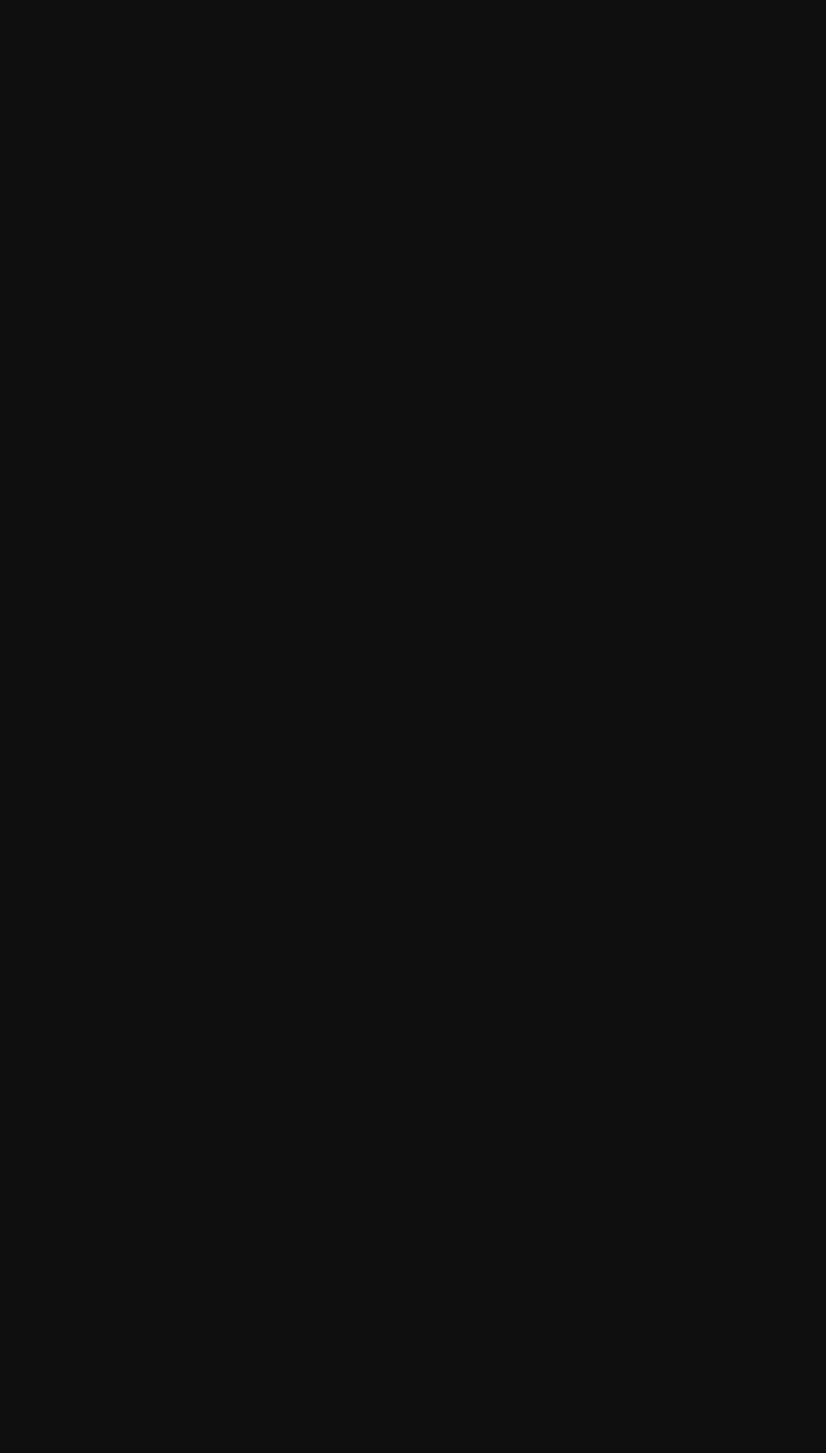
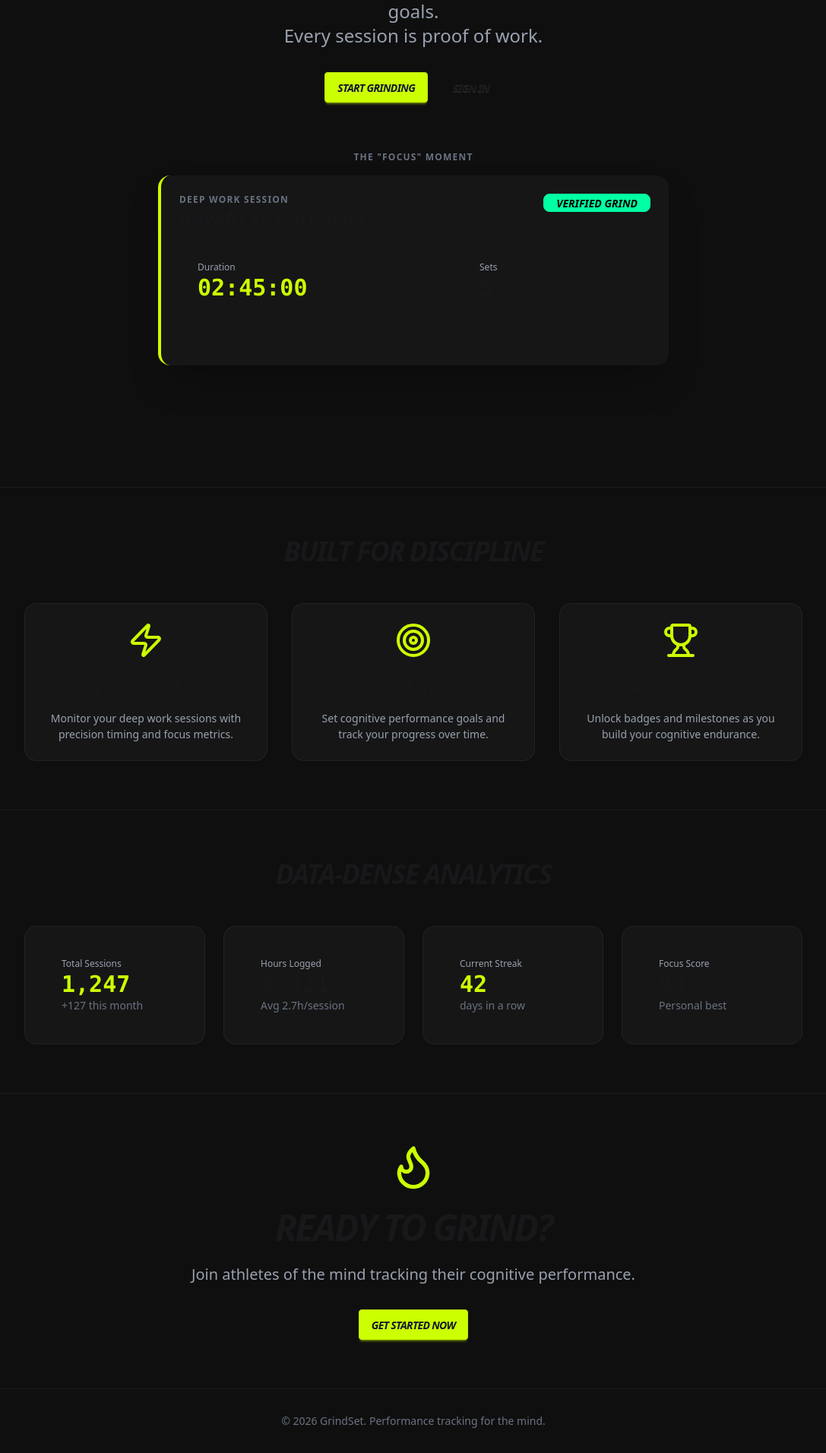
Before and after one commit to jeyeldotgit/GrindSet, a React (Vite) app in the folder client/: page / in a window 1280 px wide. Shown: the part 361-2274 px from the top of the page at 76% size, without its empty margins (96-1183 px from the left). Before the commit the page ends 800 px from the top, so only its background shows below. Built offline with nearby package versions, Linux system fonts and the light colour scheme.

Commit message:
feat(client): created landing page

```diff
--- a/client/src/pages/public/LandingPage.tsx
+++ b/client/src/pages/public/LandingPage.tsx
@@ -1,7 +1,174 @@
+import { Link } from "react-router-dom";
+import { Zap, Target, Trophy, Flame } from "lucide-react";
+import { Navbar, Button, GrindCard, StatDisplay } from "../../components/ui";
+
 const LandingPage = () => {
   return (
-    <div>
-      <h1>LandingPage</h1>
+    <div className="min-h-screen bg-base-100">
+      <Navbar
+        items={[
+          { label: "Login", path: "/login" },
+          { label: "Sign Up", path: "/register" },
+        ]}
+      />
+
+      {/* Hero Section */}
+      <section className="container mx-auto px-4 py-16 md:py-24">
+        <div className="text-center mb-16">
+          <h1 className="text-5xl md:text-7xl font-black italic uppercase tracking-tighter text-primary mb-6">
+            PERFORMANCE TRACKER
+            <br />
+            FOR THE MIND
+          </h1>
+          <p className="text-xl md:text-2xl text-gray-400 mb-8 max-w-2xl mx-auto">
+            Track your cognitive endurance and focus on your study goals.
+            <br />
+            Every session is proof of work.
+          </p>
+          <div className="flex gap-4 justify-center flex-wrap">
+            <Link to="/register">
+              <Button className="text-gray-900">Start Grinding</Button>
+            </Link>
+            <Link to="/login">
+              <Button variant="ghost">Sign In</Button>
+            </Link>
+          </div>
+        </div>
+
+        {/* Example Grind Card */}
+        <div className="max-w-2xl mx-auto mb-16">
+          <p className="text-xs font-bold text-gray-500 uppercase tracking-widest text-center mb-4">
+            The "Focus" Moment
+          </p>
+          <GrindCard
+            title="ADVANCED CALCULUS"
+            subtitle="Deep Work Session"
+            duration="02:45:00"
+            sets={5}
+            notes="Focused on integration by parts. 30 pages read."
+            verified
+          />
+        </div>
+      </section>
+
+      {/* Features Section */}
+      <section className="container mx-auto px-4 py-16 border-t border-white/5">
+        <h2 className="text-3xl md:text-4xl font-black italic uppercase tracking-tighter text-center mb-12">
+          Built for Discipline
+        </h2>
+        <div className="grid md:grid-cols-3 gap-8 max-w-5xl mx-auto">
+          <div className="card bg-neutral border border-white/5">
+            <div className="card-body items-center text-center">
+              <Zap className="w-12 h-12 text-primary mb-4" />
+              <h3 className="card-title text-xl font-black italic mb-2">
+                Session Tracking
+              </h3>
+              <p className="text-gray-400">
+                Monitor your deep work sessions with precision timing and focus
+                metrics.
+              </p>
+            </div>
+          </div>
+          <div className="card bg-neutral border border-white/5">
+            <div className="card-body items-center text-center">
+              <Target className="w-12 h-12 text-primary mb-4" />
+              <h3 className="card-title text-xl font-black italic mb-2">
+                Goal Setting
+              </h3>
+              <p className="text-gray-400">
+                Set cognitive performance goals and track your progress over
+                time.
+              </p>
+            </div>
+          </div>
+          <div className="card bg-neutral border border-white/5">
+            <div className="card-body items-center text-center">
+              <Trophy className="w-12 h-12 text-primary mb-4" />
+              <h3 className="card-title text-xl font-black italic mb-2">
+                Achievements
+              </h3>
+              <p className="text-gray-400">
+                Unlock badges and milestones as you build your cognitive
+                endurance.
+              </p>
+            </div>
+          </div>
+        </div>
+      </section>
+
+      {/* Stats Preview */}
+      <section className="container mx-auto px-4 py-16 border-t border-white/5">
+        <h2 className="text-3xl md:text-4xl font-black italic uppercase tracking-tighter text-center mb-12">
+          Data-Dense Analytics
+        </h2>
+        <div className="grid md:grid-cols-4 gap-6 max-w-5xl mx-auto">
+          <div className="card bg-neutral border border-white/5">
+            <div className="card-body">
+              <StatDisplay
+                title="Total Sessions"
+                value="1,247"
+                description="+127 this month"
+                highlight
+              />
+            </div>
+          </div>
+          <div className="card bg-neutral border border-white/5">
+            <div className="card-body">
+              <StatDisplay
+                title="Hours Logged"
+                value="3,421"
+                description="Avg 2.7h/session"
+              />
+            </div>
+          </div>
+          <div className="card bg-neutral border border-white/5">
+            <div className="card-body">
+              <StatDisplay
+                title="Current Streak"
+                value="42"
+                description="days in a row"
+                highlight
+              />
+            </div>
+          </div>
+          <div className="card bg-neutral border border-white/5">
+            <div className="card-body">
+              <StatDisplay
+                title="Focus Score"
+                value="94%"
+                description="Personal best"
+              />
+            </div>
+          </div>
+        </div>
+      </section>
+
+      {/* CTA Section */}
+      <section className="container mx-auto px-4 py-16 border-t border-white/5">
+        <div className="max-w-3xl mx-auto text-center">
+          <div className="flex justify-center mb-6">
+            <Flame className="w-16 h-16 text-primary" />
+          </div>
+          <h2 className="text-4xl md:text-5xl font-black italic uppercase tracking-tighter mb-6">
+            Ready to Grind?
+          </h2>
+          <p className="text-xl text-gray-400 mb-8">
+            Join athletes of the mind tracking their cognitive performance.
+          </p>
+          <Link to="/register">
+            <Button className="text-gray-900">Get Started Now</Button>
+          </Link>
+        </div>
+      </section>
+
+      {/* Footer */}
+      <footer className="border-t border-white/5 py-8">
+        <div className="container mx-auto px-4 text-center">
+          <p className="text-gray-500 text-sm">
+            © 2026 GrindSet. Performance tracking for the mind.
+          </p>
+        </div>
+      </footer>
     </div>
   );
 };
```
